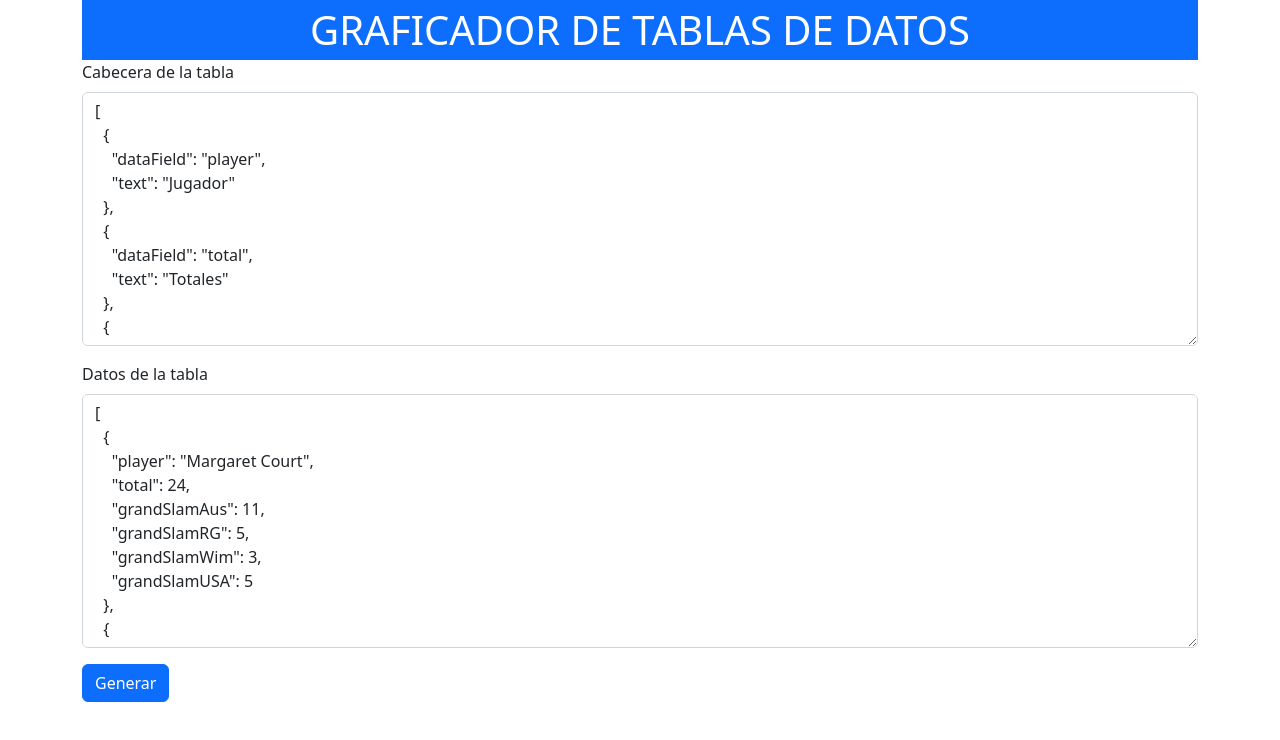
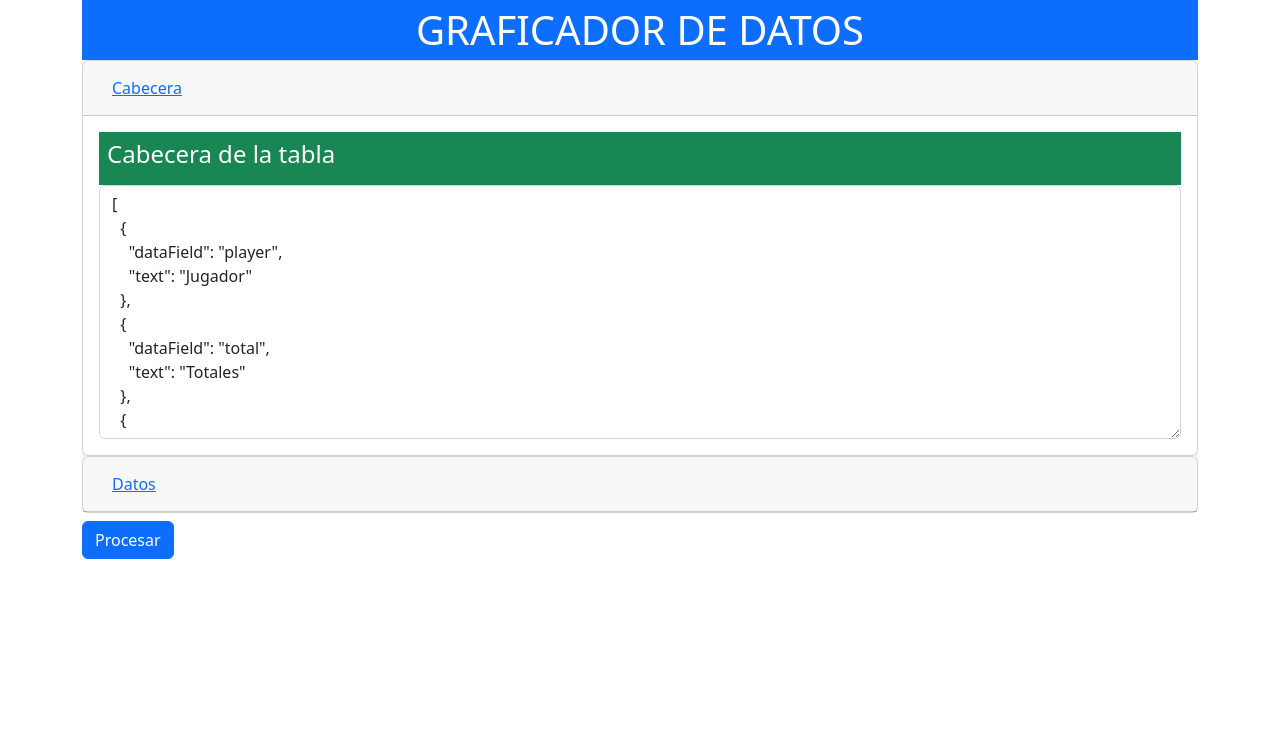
Before and after one commit to wlopera/grafics_react_pw, a React (Create React App) app: page / in a window 1280 px wide. Shown: the top 740 px of the page. Built offline with nearby package versions, Linux system fonts and the light colour scheme.

Commit message:
Crear ventana inicial

```diff
--- a/public/index.html
+++ b/public/index.html
@@ -10,6 +10,12 @@
   <link rel="manifest" href="%PUBLIC_URL%/manifest.json" />
   <link rel="stylesheet" href="https://cdn.jsdelivr.net/npm/bootstrap@5.2.0-beta1/dist/css/bootstrap.min.css"
     integrity="sha384-0evHe/X+R7YkIZDRvuzKMRqM+OrBnVFBL6DOitfPri4tjfHxaWutUpFmBp4vmVor" crossorigin="anonymous" />
+  <script src="https://code.jquery.com/jquery-3.2.1.slim.min.js"
+    integrity="sha384-KJ3o2DKtIkvYIK3UENzmM7KCkRr/rE9/Qpg6aAZGJwFDMVNA/GpGFF93hXpG5KkN"
+    crossorigin="anonymous"></script>
+  <script src="https://cdn.jsdelivr.net/npm/bootstrap@4.0.0/dist/js/bootstrap.min.js"
+    integrity="sha384-JZR6Spejh4U02d8jOt6vLEHfe/JQGiRRSQQxSfFWpi1MquVdAyjUar5+76PVCmYl"
+    crossorigin="anonymous"></script>
   <title>React Graficador App - ChartJS</title>
 </head>
 <body>
--- a/src/components/Form/FormData.js
+++ b/src/components/Form/FormData.js
@@ -1,6 +1,7 @@
 import React, { useEffect, useState } from "react";
 
 import { columns, records } from "../../store/data";
+import MyTextArea from "../UI/MyTextArea";
 
 const FormData = () => {
   const [cols, setCols] = useState([]);
@@ -8,78 +9,112 @@ const FormData = () => {
   const [header, setHeader] = useState("");
   const [data, setData] = useState("");
   const [alert, setAlert] = useState(null);
+  const [disabled, setDisabled] = useState(false);
 
   useEffect(() => {
     setCols(columns);
     setRows(records);
-    setHeader(JSON.stringify(columns, null, 2));
-    setData(JSON.stringify(records, null, 2));
+    setHeader(columns);
+    setData(records);
   }, []);
 
   const handleSubmit = (event) => {
     event.preventDefault();
-
-    try {
-      setCols(JSON.parse(header));
-    } catch (err) {
-      setAlert("Json de columnas mal formado: " + err.message);
-      console.info("Error columnas:", err);
-      return;
-    }
-
-    try {
-      setCols(JSON.parse(data));
-    } catch (err) {
-      setAlert("Json de datos mal formado: " + err.message);
-      console.info("Error data:", err);
-      return;
-    }
+    setCols(header);
+    setRows(data);
+    console.log(1111, header);
+    console.log(2222, data);
   };
 
-  const handleSetHeader = (event) => {
-    setHeader(event.target.value);
+  const handleUpdateHeader = (value) => {
+    setHeader(value);
     setAlert(null);
   };
 
-  const handleSetData = (event) => {
-    setData(event.target.value);
+  const handleUpdateData = (data) => {
+    setData(data);
     setAlert(null);
   };
 
   return (
     <div>
       {alert && (
-        <div class="alert alert-danger" role="alert">
+        <div className="alert alert-danger" role="alert">
           {alert}
         </div>
       )}
       <form onSubmit={handleSubmit}>
-        <div className="mb-3">
-          <label htmlFor="headers" className="form-label">
-            Cabecera de la tabla
-          </label>
-          <textarea
-            className="form-control"
-            id="headerArea"
-            rows="10"
-            value={header}
-            onChange={handleSetHeader}
-          />
+        <div id="accordion">
+          <div className="card">
+            <div className="card-header" id="headingOne">
+              <h5 className="mb-0">
+                <button
+                  className="btn btn-link"
+                  data-toggle="collapse"
+                  data-target="#collapseOne"
+                  aria-expanded="true"
+                  aria-controls="collapseOne"
+                  type="button"
+                >
+                  Cabecera
+                </button>
+              </h5>
+            </div>
+
+            <div
+              id="collapseOne"
+              className="collapse show"
+              aria-labelledby="headingOne"
+              data-parent="#accordion"
+            >
+              <div className="card-body">
+                <MyTextArea
+                  label="Cabecera de la tabla"
+                  text={header}
+                  updateText={handleUpdateHeader}
+                  updateDisabled={setDisabled}
+                />
+              </div>
+            </div>
+          </div>
+          <div className="card">
+            <div className="card-header" id="headingTwo">
+              <h5 className="mb-0">
+                <button
+                  className="btn btn-link collapsed"
+                  data-toggle="collapse"
+                  data-target="#collapseTwo"
+                  aria-expanded="false"
+                  aria-controls="collapseTwo"
+                  type="button"
+                >
+                  Datos
+                </button>
+              </h5>
+            </div>
+            <div
+              id="collapseTwo"
+              className="collapse"
+              aria-labelledby="headingTwo"
+              data-parent="#accordion"
+            >
+              <div className="card-body">
+                <MyTextArea
+                  label="Datos de la tabla"
+                  text={data}
+                  updateText={handleUpdateData}
+                  updateDisabled={setDisabled}
+                />
+              </div>
+            </div>
+          </div>
         </div>
-        <div className="mb-3">
-          <label htmlFor="data" className="form-label">
-            Datos de la tabla
-          </label>
-          <textarea
-            className="form-control"
-            id="dataArea"
-            rows="10"
-            value={data}
-            onChange={handleSetData}
-          />
-        </div>
-        <button type="submit" className="btn btn-primary">
-          Generar
+        <button
+          type="submit"
+          className="btn btn-primary mt-2"
+          disabled={disabled}
+        >
+          Procesar
         </button>
       </form>
     </div>
--- a/src/components/Header/Header.js
+++ b/src/components/Header/Header.js
@@ -3,7 +3,7 @@ import React from "react";
 const Header = () => {
   return (
     <div className="d-flex justify-content-center align-items-center bg-primary text-white">
-      <span className="fs-1">GRAFICADOR DE TABLAS DE DATOS</span>
+      <span className="fs-1">GRAFICADOR DE DATOS</span>
     </div>
   );
 };
--- /dev/null
+++ b/src/components/UI/MyTextArea.js
@@ -0,0 +1,67 @@
+import React, { useEffect, useState } from "react";
+
+const MyTextArea = ({ label, text, updateText, updateDisabled }) => {
+  const [txt, setTxt] = useState();
+  const [alert, setAlert] = useState(null);
+  const [show, setShow] = useState(false);
+
+  useEffect(() => {
+    setTxt(JSON.stringify(text, null, 2));
+  }, [text]);
+
+  const handleSetTxt = (event) => {
+    setTxt(event.target.value);
+    setAlert(null);
+    setShow(true);
+    updateDisabled(true);
+  };
+
+  const handleUpdate = () => {
+    try {
+      const data = JSON.parse(txt);
+      updateText(data);
+      setShow(false);
+      updateDisabled(false);
+    } catch (err) {
+      setAlert("Json mal formado: " + err.message);
+      console.info("Error JSON:", err);
+    }
+  };
+
+  return (
+    <div>
+      {alert && (
+        <div className="alert alert-danger" role="alert">
+          {alert}
+        </div>
+      )}
+      <div className="d-flex justify-content-between bg-success ">
+        <div className="mr-auto p-2">
+          <label htmlFor="headers" className="form-label text-white h4">
+            {label}
+          </label>
+        </div>
+        {show && (
+          <div className="p-2">
+            <button
+              className="btn btn-primary"
+              type="button"
+              onClick={handleUpdate}
+            >
+              Actualizar
+            </button>
+          </div>
+        )}
+      </div>
+      <textarea
+        className="form-control"
+        id="headerArea"
+        rows="10"
+        value={txt}
+        onChange={handleSetTxt}
+      />
+    </div>
+  );
+};
+
+export default MyTextArea;
```
